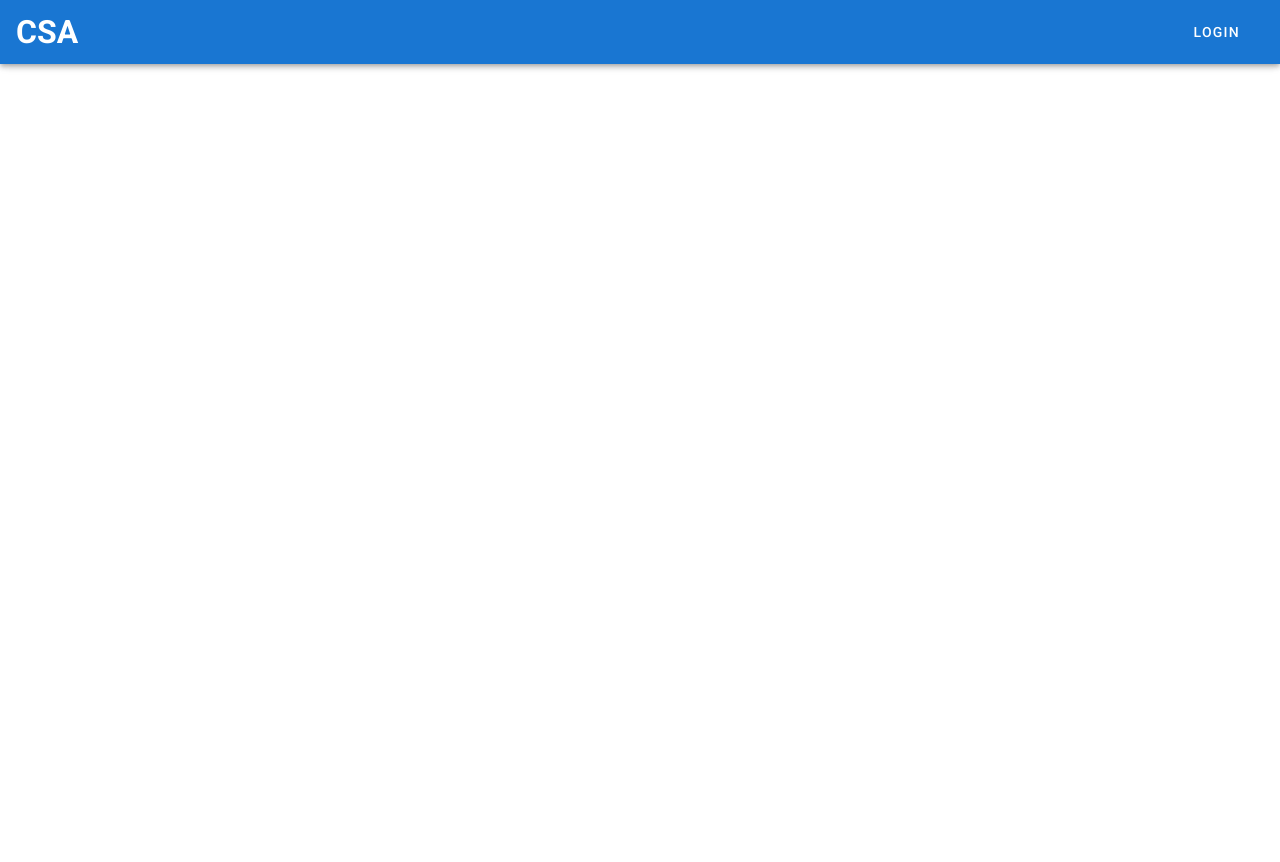
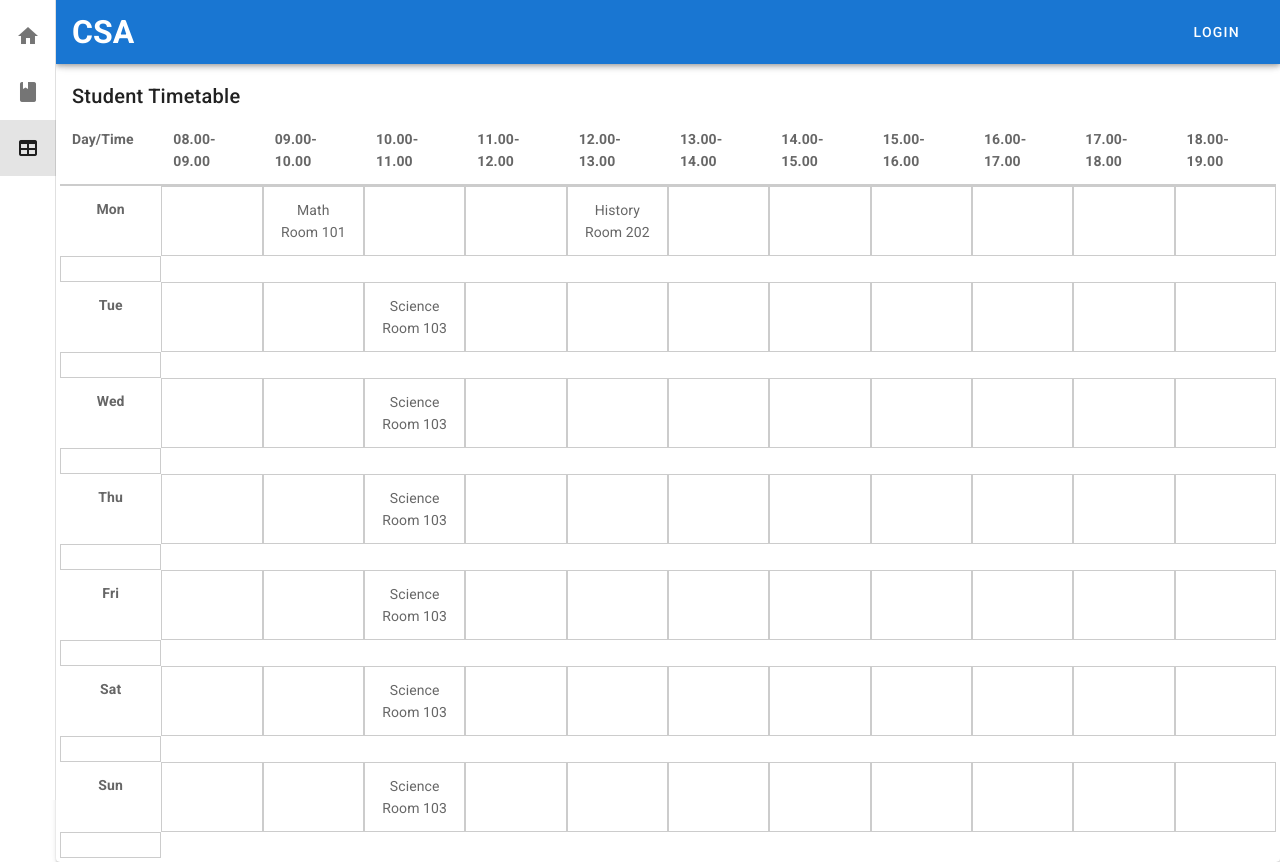
Before and after one commit to friskkung/Miniproject_frontend, a Vue app in the folder frontend_class_schedule_assistant/: page /table in a window 1280 px wide. Before the commit the page ends 800 px from the top, so only its background shows below. Built offline with nearby package versions, Linux system fonts and the light colour scheme.

Commit message:
addCoursePage and addTimetablePage

```diff
--- a/frontend_class_schedule_assistant/src/App.vue
+++ b/frontend_class_schedule_assistant/src/App.vue
@@ -19,6 +19,30 @@
         <span class="mr-2">Login</span>
       </v-btn>
     </v-app-bar>
+    <!-- Navigation Drawer -->
+    <v-navigation-drawer app mini-variant>
+      <!-- Your navigation links go here -->
+      <v-list>
+        <v-list-item link to="/">
+          <v-list-item-icon>
+            <v-icon>mdi-home</v-icon>
+          </v-list-item-icon>
+          <v-list-item-title>Home</v-list-item-title>
+        </v-list-item>
+        <v-list-item link to="/course">
+          <v-list-item-icon>
+            <v-icon>mdi-book</v-icon>
+          </v-list-item-icon>
+          <v-list-item-title>Course</v-list-item-title>
+        </v-list-item>
+        <v-list-item link to="/table">
+          <v-list-item-icon>
+            <v-icon>mdi-table</v-icon>
+          </v-list-item-icon>
+          <v-list-item-title>Timetable</v-list-item-title>
+        </v-list-item>
+      </v-list>
+    </v-navigation-drawer>
 
     <v-main>
       <router-view/>
--- /dev/null
+++ b/frontend_class_schedule_assistant/src/components/Course.vue
@@ -0,0 +1,66 @@
+<template>
+    <div>
+      <v-data-table
+        :headers="headers"
+        :items="courses"
+        :items-per-page="5"
+        class="elevation-1"
+      >
+        <template v-slot:item.course-name="{ item }">
+          <v-btn text @click="showCourseDetails(item)">{{ item['course-name'] }}</v-btn>
+        </template>
+      </v-data-table>
+
+      <v-dialog v-model="dialog" max-width="600">
+        <v-card>
+          <v-card-title>
+            {{ selectedCourse['course-name'] }} Details
+          </v-card-title>
+          <v-card-text>
+            <div>
+              <strong>Course Code:</strong> {{ selectedCourse['course-code'] }}
+            </div>
+            <div>
+              <strong>Course Credit:</strong> {{ selectedCourse['course-credit'] }}
+            </div>
+            <!-- Add more course details here -->
+          </v-card-text>
+          <v-card-actions>
+            <v-btn color="primary" @click="dialog = false">Close</v-btn>
+          </v-card-actions>
+        </v-card>
+      </v-dialog>
+    </div>
+  </template>
+
+  <script>
+  export default {
+    name:'Course',
+    data() {
+      return {
+        headers: [
+          { text: 'Course Code', value: 'course-code' },
+          { text: 'Course Name', value: 'course-name' },
+          { text: 'Course Credit', value: 'course-credit' },
+        ],
+        courses: [
+          // Replace this with your course data from your API or Vuex store
+          {
+            'course-code': 'CSE101',
+            'course-name': 'Introduction to Computer Science',
+            'course-credit': 3,
+          },
+          // Add more courses as needed
+        ],
+        dialog: false,
+        selectedCourse: {},
+      };
+    },
+    methods: {
+      showCourseDetails(course) {
+        this.selectedCourse = course;
+        this.dialog = true;
+      },
+    },
+  };
+  </script>
--- a/frontend_class_schedule_assistant/src/components/HelloWorld.vue
+++ b/frontend_class_schedule_assistant/src/components/HelloWorld.vue
@@ -1,42 +1,12 @@
 <template>
   <v-app>
-    <!-- Navigation Drawer -->
-    <v-navigation-drawer app>
-      <!-- Your navigation links go here -->
-      <v-list>
-        <v-list-item link to="/">
-          <v-list-item-icon>
-            <v-icon>mdi-home</v-icon>
-          </v-list-item-icon>
-          <v-list-item-title>Home</v-list-item-title>
-        </v-list-item>
-        <v-list-item link to="/about">
-          <v-list-item-icon>
-            <v-icon>mdi-book</v-icon>
-          </v-list-item-icon>
-          <v-list-item-title>Course</v-list-item-title>
-        </v-list-item>
-        <v-list-item link to="/about">
-          <v-list-item-icon>
-            <v-icon>mdi-table</v-icon>
-          </v-list-item-icon>
-          <v-list-item-title>Timetable</v-list-item-title>
-        </v-list-item>
-        <v-list-item link to="/about">
-          <v-list-item-icon>
-            <v-icon>mdi-account</v-icon>
-          </v-list-item-icon>
-          <v-list-item-title>Account</v-list-item-title>
-        </v-list-item>
-      </v-list>
-    </v-navigation-drawer>
 
     <!-- Main Content -->
-    <v-app-bar app>
+    <!-- <v-app-bar app>
       <v-toolbar-title>Class Schedule Assistance</v-toolbar-title>
       <v-spacer></v-spacer>
       <v-btn text to="/login">Login</v-btn>
-    </v-app-bar>
+    </v-app-bar> -->
 
     <v-main>
       <!-- Your main content goes here -->
@@ -50,9 +20,9 @@
           <v-col cols="12" sm="4">
             <v-card class="pa-2" outlined tile><a href=""><v-icon>mdi-table</v-icon><br>Timetable</a> </v-card>
           </v-col>
-          <v-col cols="12" sm="4">
+          <!-- <v-col cols="12" sm="4">
             <v-card class="pa-2" outlined tile><a href=""><v-icon>mdi-account</v-icon><br>Account</a> </v-card>
-          </v-col>
+          </v-col> -->
         </v-row>
       </v-container>
       <router-view></router-view>
--- /dev/null
+++ b/frontend_class_schedule_assistant/src/components/Table.vue
@@ -0,0 +1,137 @@
+<template>
+  <v-card>
+    <v-card-title> Student Timetable </v-card-title>
+    <v-card-text>
+      <v-row>
+        <!-- Header row with time slots -->
+        <v-col
+          class="header-col"
+          cols="1"
+          v-for="timeSlot in timeSlots"
+          :key="timeSlot"
+        >
+          {{ timeSlot }}
+        </v-col>
+      </v-row>
+      <!-- Timetable grid -->
+      <v-row v-for="day in timetable" :key="day.day">
+        <!-- Day column -->
+        <v-col class="day-col" cols="1">
+          {{ day.day }}
+        </v-col>
+        <!-- Time slots for each day -->
+        <v-col
+          v-for="timeSlot in timeSlots"
+          :key="timeSlot"
+          class="time-slot-col"
+          cols="1"
+        >
+          <!-- Display timetable information here for the specific day and time slot -->
+          <div v-if="timetableEntryExists(day.day, timeSlot)">
+            {{ getTimetableEntry(day.day, timeSlot).subject }}
+            <br />
+            {{ getTimetableEntry(day.day, timeSlot).location }}
+          </div>
+        </v-col>
+      </v-row>
+    </v-card-text>
+  </v-card>
+</template>
+
+  <script>
+export default {
+  name: "Table",
+  data() {
+    return {
+      timeSlots: [
+        "Day/Time ",
+        "08.00-09.00",
+        "09.00-10.00",
+        "10.00-11.00",
+        "11.00-12.00",
+        "12.00-13.00",
+        "13.00-14.00",
+        "14.00-15.00",
+        "15.00-16.00",
+        "16.00-17.00",
+        "17.00-18.00",
+        "18.00-19.00"
+      ],
+      timetable: [
+        {
+          day: "Mon",
+          entries: {
+            "08.00-09.00": { subject: "Math", location: "Room 101" },
+            "11.00-12.00": { subject: "History", location: "Room 202" },
+          },
+        },
+        {
+          day: "Tue",
+          entries: {
+            "09.00-10.00": { subject: "Science", location: "Room 103" },
+          },
+        },
+        {
+          day: "Wed",
+          entries: {
+            "09.00-10.00": { subject: "Science", location: "Room 103" },
+          },
+        },
+        {
+          day: "Thu",
+          entries: {
+            "09.00-10.00": { subject: "Science", location: "Room 103" },
+          },
+        },
+        {
+          day: "Fri",
+          entries: {
+            "09.00-10.00": { subject: "Science", location: "Room 103" },
+          },
+        },
+        {
+          day: "Sat",
+          entries: {
+            "09.00-10.00": { subject: "Science", location: "Room 103" },
+          },
+        },
+        {
+          day: "Sun",
+          entries: {
+            "09.00-10.00": { subject: "Science", location: "Room 103" },
+          },
+        }
+        // Add more days and timetable entries here
+      ],
+    };
+  },
+  methods: {
+    timetableEntryExists(day, timeSlot) {
+      const dayEntry = this.timetable.find((entry) => entry.day === day);
+      return dayEntry && dayEntry.entries[timeSlot];
+    },
+    getTimetableEntry(day, timeSlot) {
+      const dayEntry = this.timetable.find((entry) => entry.day === day);
+      return dayEntry ? dayEntry.entries[timeSlot] : {};
+    },
+  },
+};
+</script>
+
+  <style scoped>
+.header-col {
+  font-weight: bold;
+  border-bottom: 2px solid #ccc;
+  text-align: left;
+}
+
+.day-col {
+  font-weight: bold;
+  text-align: center;
+}
+
+.time-slot-col {
+  border: 1px solid #ccc;
+  text-align: center;
+}
+</style>
--- a/frontend_class_schedule_assistant/src/router/index.js
+++ b/frontend_class_schedule_assistant/src/router/index.js
@@ -17,6 +17,23 @@ const routes = [
     // this generates a separate chunk (about.[hash].js) for this route
     // which is lazy-loaded when the route is visited.
     component: () => import(/* webpackChunkName: "about" */ '../views/AboutView.vue')
+  },
+  {
+    path: '/course',
+    name: 'course',
+    // route level code-splitting
+    // this generates a separate chunk (about.[hash].js) for this route
+    // which is lazy-loaded when the route is visited.
+    component: () => import(/* webpackChunkName: "about" */ '../views/CourseView.vue')
+  }
+  ,
+  {
+    path: '/table',
+    name: 'table',
+    // route level code-splitting
+    // this generates a separate chunk (about.[hash].js) for this route
+    // which is lazy-loaded when the route is visited.
+    component: () => import(/* webpackChunkName: "about" */ '../views/TableView.vue')
   }
 ]
 
--- /dev/null
+++ b/frontend_class_schedule_assistant/src/views/CourseView.vue
@@ -0,0 +1,15 @@
+<template>
+    <Course />
+  </template>
+
+  <script>
+  import Course from '../components/Course'
+
+  export default {
+    name: 'CourseView',
+
+    components: {
+        Course
+    }
+  }
+  </script>
--- /dev/null
+++ b/frontend_class_schedule_assistant/src/views/TableView.vue
@@ -0,0 +1,15 @@
+<template>
+    <CourseTable/>
+  </template>
+
+  <script>
+  import CourseTable from '../components/Table.vue'
+
+  export default {
+    name: 'TableView',
+
+    components: {
+        CourseTable
+    }
+  }
+  </script>
```
